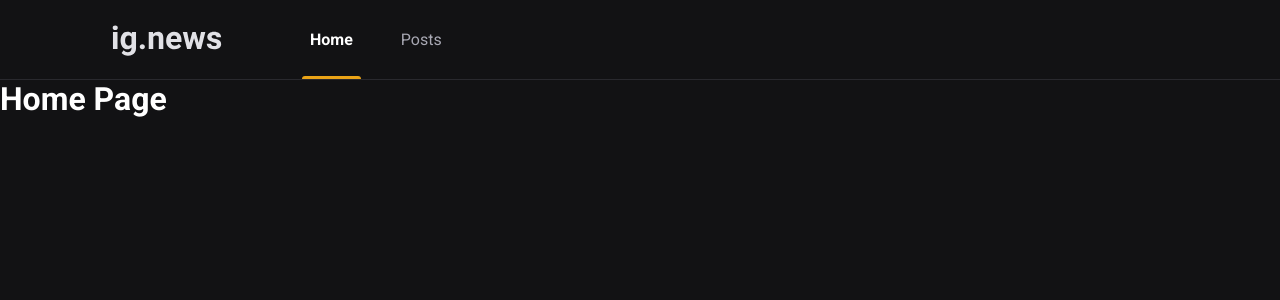
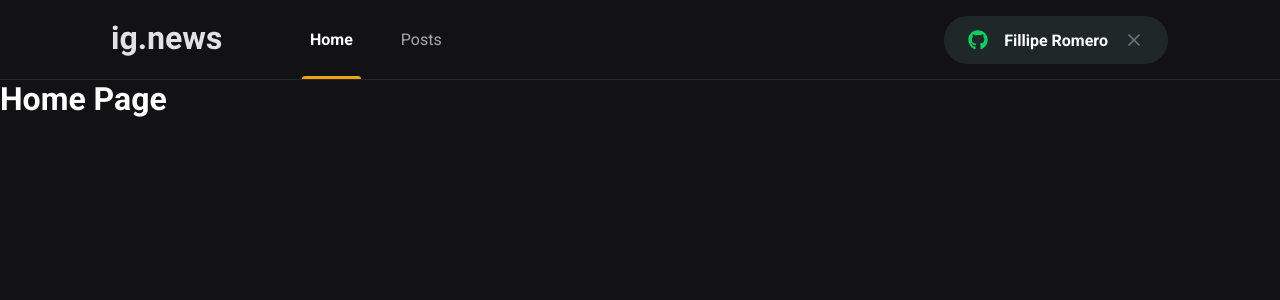
Before and after one commit to filliperomero/ignews, a Next.js app: page / in a window 1280 px wide. Shown: the top 300 px of the page. Built offline with nearby package versions, Linux system fonts and the light colour scheme.

Commit message:
chore: add signIn button component

```diff
--- a/package.json
+++ b/package.json
@@ -12,6 +12,7 @@
     "next": "11.1.2",
     "react": "17.0.2",
     "react-dom": "17.0.2",
+    "react-icons": "^4.2.0",
     "sass": "^1.42.1"
   },
   "devDependencies": {
--- /dev/null
+++ b/src/components/Header/SignInButton/index.tsx
@@ -0,0 +1,21 @@
+import { FaGithub } from 'react-icons/fa'
+import { FiX } from 'react-icons/fi'
+
+import styles from './styles.module.scss'
+
+export function SignInButton() {
+  const isUserLoggedIn = true;
+
+  return isUserLoggedIn ? (
+    <button type="button" className={styles.signInButton}>
+      <FaGithub color="#04d361" />
+      Fillipe Romero
+      <FiX color="#737380" className={styles.closeIcon} />
+    </button>
+  ) : (
+    <button type="button" className={styles.signInButton}>
+      <FaGithub color="#eba417" />
+      Sign in with Github
+    </button>
+  )
+}
--- /dev/null
+++ b/src/components/Header/SignInButton/styles.module.scss
@@ -0,0 +1,30 @@
+.signInButton {
+  height: 3rem;
+  border-radius: 3rem;
+  background: var(--gray-850);
+  border: 0;
+  padding: 0 1.5rem;
+  display: flex;
+  align-items: center;
+  justify-content: center;
+  color: var(--white);
+  font-weight: bold;
+  transition: filter 0.2s;
+
+  svg {
+    width: 20px;
+    height: 20px;
+  }
+
+  svg:first-child {
+    margin-right: 1rem;
+  }
+
+  svg.closeIcon {
+    margin-left: 1rem;
+  }
+
+  &:hover {
+    filter: brightness(0.8);
+  }
+}
--- a/src/components/Header/index.tsx
+++ b/src/components/Header/index.tsx
@@ -1,3 +1,5 @@
+import { SignInButton } from './SignInButton'
+
 import styles from './styles.module.scss'
 
 export function Header() {
@@ -9,6 +11,8 @@
           <a href="" className={styles.active}>Home</a>
           <a href="">Posts</a>
         </nav>
+
+        <SignInButton />
       </div>
     </header>
   )
--- a/src/components/Header/styles.module.scss
+++ b/src/components/Header/styles.module.scss
@@ -50,4 +50,8 @@
       }
     }
   }
+
+  button {
+    margin-left: auto;
+  }
 }
```
Also changed, not shown: 1 other file (tests, documents, lock files or other folders).
